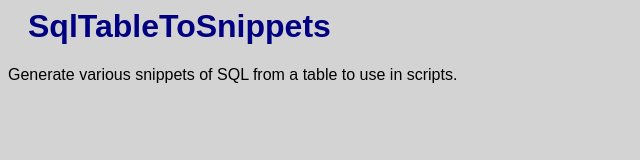
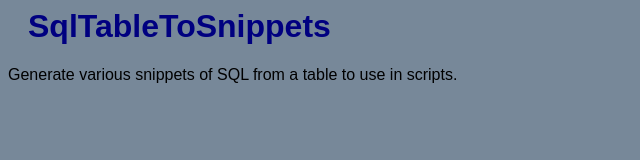
Before and after one commit to asantaballa/SqlTableToSnippets, a plain HTML site: page docs/index.html in a window 1280 px wide. Shown: the whole page, without its empty margins (0-640 px from the left). Drawn offline with Linux system fonts and the light colour scheme.

Commit message:
Update style.css

```diff
--- a/docs/style.css
+++ b/docs/style.css
@@ -1,5 +1,5 @@
 body {
-  background-color: lightgray;
+  background-color: lightslategray;
   font-family: Arial, Helvetica, sans-serif;
 }
 
```
